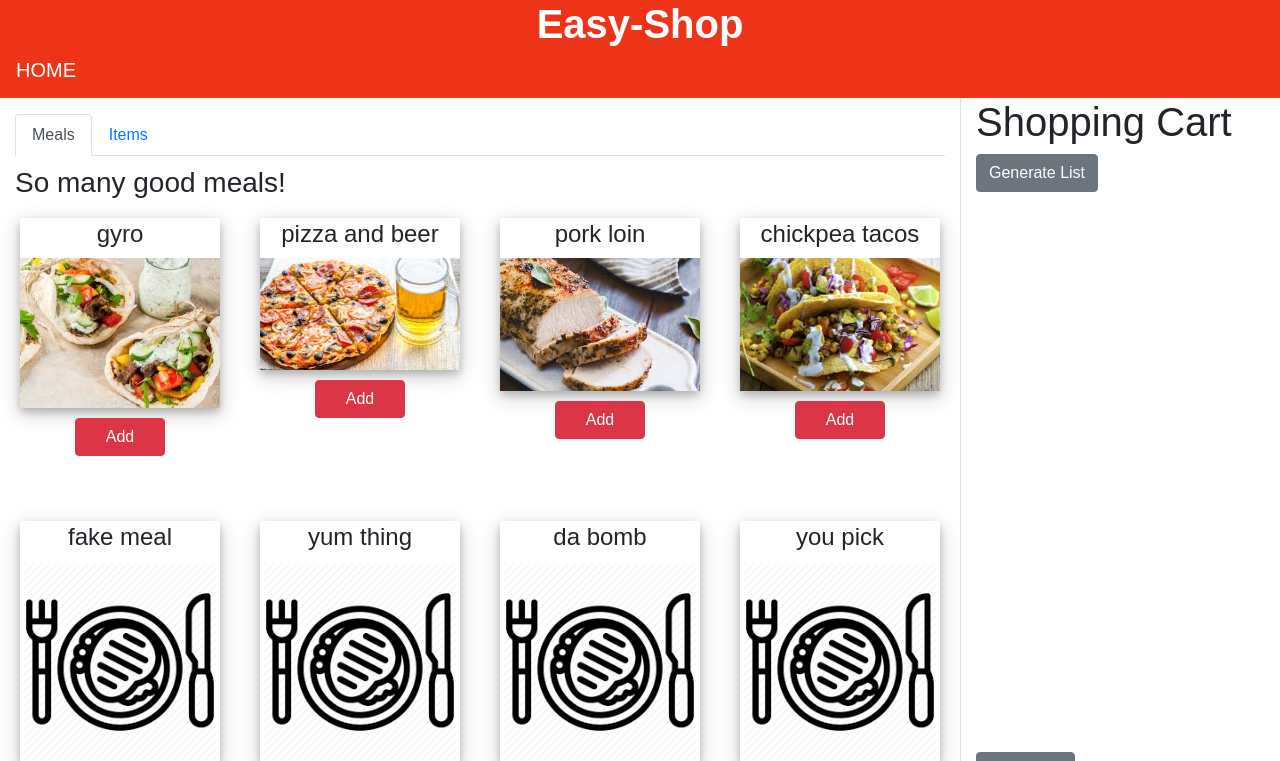
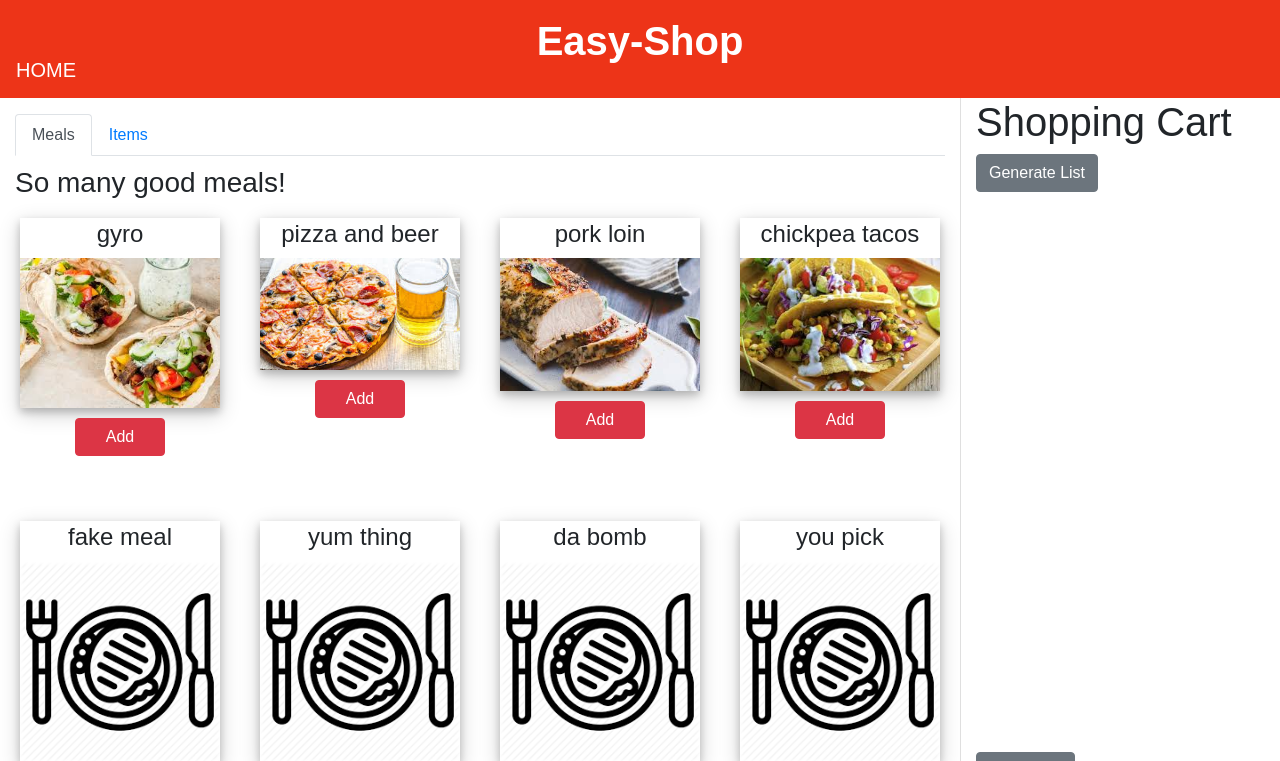
Before and after one commit to luke2705/grocery-app, a Django app: page / in a window 1280 px wide. Shown: the top 761 px of the page. Run offline with Django 3.2, Linux system fonts and the light colour scheme; data comes from the database, SQL or seed files in the repository; some libraries are stand-ins or nearby versions; some web fonts are replaced.

Commit message:
shifted top banner down

```diff
--- a/easy_shop/templates/base.html
+++ b/easy_shop/templates/base.html
@@ -21,7 +21,7 @@
     <div style="height:98px;"></div>
     <div class="fixed-top" style='z-index: 1;background-color: #ed3418;transition: background-color 0.5s;'>
       <!-- <div id='dim' style='position:absolute;z-index:100;width:100%; height:100%;background-color: black; opacity:0; display:block;'></div> -->
-      <div style="height:50px;  color:white;text-align: center;"><h1 style="margin:0"><strong>Easy-Shop</strong></h1></div>
+      <div style="height:50px;  color:white;text-align: center;"><h1 style="margin:0; position:relative;top:17px;"><strong>Easy-Shop</strong></h1></div>
       <nav class="navbar navbar-expand-sm navbar-dark" style=" color:yellow;padding-top:0px">
         <a class="navbar-brand" href="/">HOME</a>
             <!-- stub for future features -->
```
